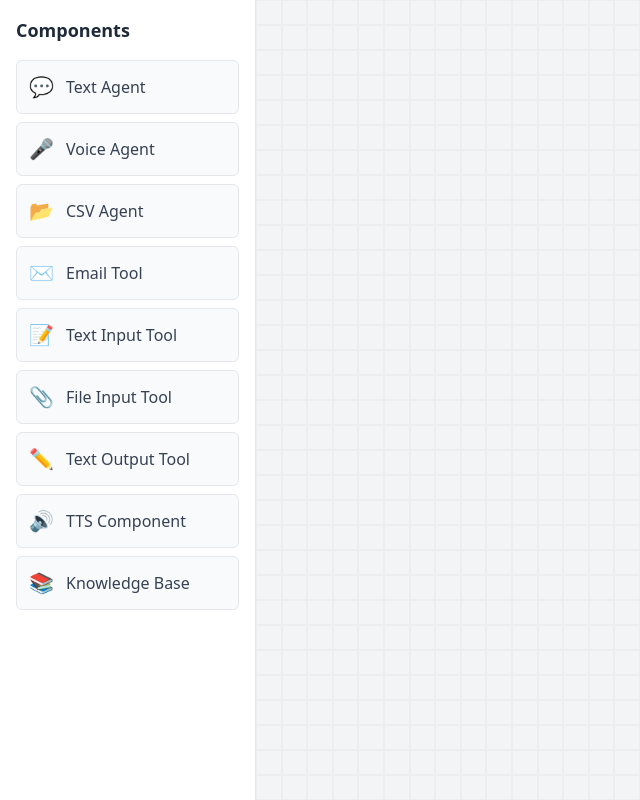
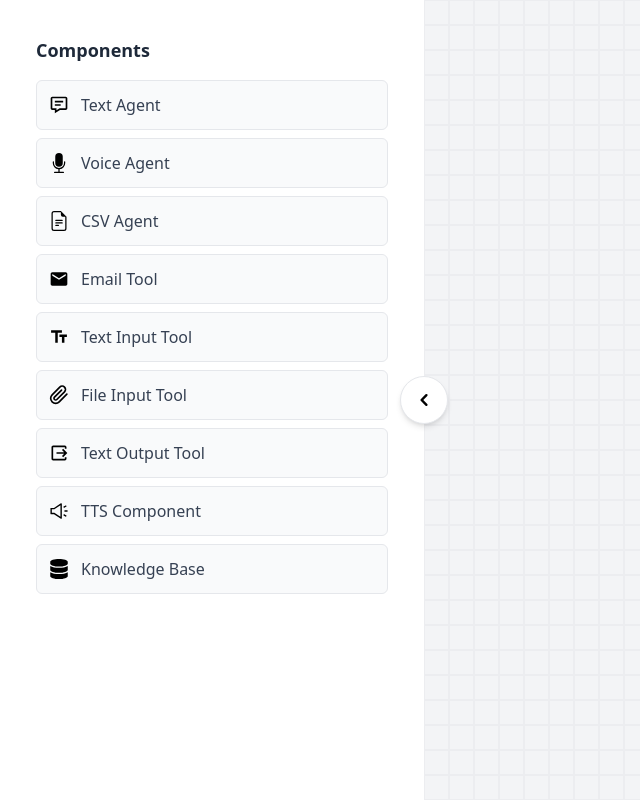
Before and after one commit to VivekNair2/WeaveAI, a React (Vite) app in the folder frontend/: page / in a window 1280 px wide. Shown: the whole page, without its empty margins (0-640 px from the left). Built offline with nearby package versions, Linux system fonts and the light colour scheme.

Commit message:
Collapsible sidebar

```diff
--- a/frontend/package.json
+++ b/frontend/package.json
@@ -13,6 +13,7 @@
     "@tailwindcss/vite": "^4.0.15",
     "react": "^19.0.0",
     "react-dom": "^19.0.0",
+    "react-icons": "^5.5.0",
     "react-router-dom": "^7.4.0",
     "reactflow": "^11.11.4",
     "tailwindcss": "^4.0.15"
--- a/frontend/src/components/playground/Sidebar.tsx
+++ b/frontend/src/components/playground/Sidebar.tsx
@@ -1,22 +1,16 @@
-import React from 'react';
+import React, { useState } from 'react';
+import { HiChevronLeft, HiChevronRight } from 'react-icons/hi';
 
 interface SidebarProps {
   onAddNode: (nodeType: string) => void;
 }
 
-const nodeTypes = [
-  { id: 'Text-Agent', label: 'Text Agent', icon: '💬' },
-  { id: 'Voice-Agent', label: 'Voice Agent', icon: '🎤' },
-  { id: 'CSV-Agent', label: 'CSV Agent', icon: '📂' },
-  { id: 'Email-Tool', label: 'Email Tool', icon: '✉️' },
-  { id: 'Text-Input-Tool', label: 'Text Input Tool', icon: '📝' },
-  { id: 'File-Input-Tool', label: 'File Input Tool', icon: '📎' },
-  { id: 'Text-Output-Tool', label: 'Text Output Tool', icon: '✏️' },
-  { id: 'TTS-Component', label: 'TTS Component', icon: '🔊' },
-  { id: 'Knowledge-Base', label: 'Knowledge Base', icon: '📚' }
-];
+// Import the nodeTemplates directly
+import { nodeTemplates } from '../../pages/Playground';
 
 const Sidebar: React.FC<SidebarProps> = ({ onAddNode }) => {
+  const [collapsed, setCollapsed] = useState(false);
+
   const handleDragStart = (e: React.DragEvent, nodeType: string) => {
     e.dataTransfer.setData('application/reactflow', nodeType);
     e.dataTransfer.effectAllowed = 'move';
@@ -35,23 +29,45 @@ const Sidebar: React.FC<SidebarProps> = ({ onAddNode }) => {
     }, 0);
   };
 
+  const toggleSidebar = () => {
+    setCollapsed(!collapsed);
+  };
+
   return (
-    <div className="w-64 h-full bg-white border-r border-gray-200 overflow-y-auto p-4 shadow-sm select-none">
+    <div className="relative h-full bg-white p-5 shadow-sm">
+      <div className={`h-full bg-white overflow-y-auto select-none transition-all duration-300 ${collapsed ? 'w-0' : 'w-96'}`}>
+        {/* Toggle button - positioned in the middle of the sidebar's right edge */}
+        <button
+          onClick={toggleSidebar}
+          className="absolute top-1/2 -translate-y-1/2 -right-6 z-10 w-12 h-12 rounded-full bg-white shadow-md flex items-center justify-center border border-gray-200 hover:bg-gray-50 transition-colors"
+          aria-label={collapsed ? "Expand sidebar" : "Collapse sidebar"}
+        >
+          {collapsed ? <HiChevronRight size={24} /> : <HiChevronLeft size={24} />}
+        </button>
+
+        <div className={`p-4 ${collapsed ? 'hidden' : 'block'}`}>
           <h2 className="text-lg font-semibold mb-4 text-gray-800">Components</h2>
 
           <div className="space-y-2">
-        {nodeTypes.map((node) => (
+            {Object.entries(nodeTemplates).map(([nodeType, nodeConfig]) => {
+              const IconComponent = nodeConfig.icon;
+              return (
                 <div
-            key={node.id}
+                  key={nodeType}
                   draggable
-            onDragStart={(e) => handleDragStart(e, node.id)}
-            onClick={() => onAddNode(node.id)}
+                  onDragStart={(e) => handleDragStart(e, nodeType)}
+                  onClick={() => onAddNode(nodeType)}
                   className="flex items-center p-3 bg-gray-50 rounded-md cursor-move hover:bg-gray-100 transition-colors border border-gray-200 select-none"
                 >
-            <span className="text-xl mr-3">{node.icon}</span>
-            <span className="text-gray-700">{node.label}</span>
+                  <span className="text-xl mr-3">
+                    <IconComponent size={20} />
+                  </span>
+                  <span className="text-gray-700">{nodeType.replace(/-/g, ' ')}</span>
                 </div>
-        ))}
+              );
+            })}
+          </div>
+        </div>
       </div>
     </div>
   );
--- a/frontend/src/pages/Playground.tsx
+++ b/frontend/src/pages/Playground.tsx
@@ -2,8 +2,15 @@ import { useState, useEffect } from 'react';
 import Sidebar from '../components/playground/Sidebar';
 import Workspace from '../components/playground/Workspace';
 import { NodeData, EdgeData, DataType } from '../types/nodeTypes';
+// Add these imports for icons
+import { BiMessageDetail } from 'react-icons/bi';
+import { BsMicFill, BsFileEarmarkText, BsFileEarmark } from 'react-icons/bs';
+import { MdEmail, MdTextFields, MdOutlineOutput } from 'react-icons/md';
+import { FiPaperclip } from 'react-icons/fi';
+import { AiOutlineSound } from 'react-icons/ai';
+import { FaDatabase } from 'react-icons/fa';
 
-const nodeTemplates: Record<string, { inputs: any[], outputs: any[] }> = {
+export const nodeTemplates: Record<string, { inputs: any[], outputs: any[], icon: React.ElementType }> = {
   "Text-Agent": {
     inputs: [
       { id: 'input-1', name: 'Tools', type: 'string', fieldType: 'input' },
@@ -14,7 +21,8 @@ const nodeTemplates: Record<string, { inputs: any[], outputs: any[] }> = {
     outputs: [
       { id: 'output-1', name: 'Output', type: 'string', fieldType: 'output' },
       { id: 'output-2', name: 'Output', type: 'string', fieldType: 'output' }
-    ]
+    ],
+    icon: BiMessageDetail
   },
   "Voice-Agent": {
     inputs: [
@@ -25,7 +33,8 @@ const nodeTemplates: Record<string, { inputs: any[], outputs: any[] }> = {
       { id: 'input-5', name: 'Instructions', type: 'string', fieldType: 'input' },
       { id: 'input-6', name: 'To Phone Number', type: 'string', fieldType: 'input' }
     ],
-    outputs: []
+    outputs: [],
+    icon: BsMicFill
   },
   "CSV-Agent": {
     inputs: [
@@ -33,9 +42,9 @@ const nodeTemplates: Record<string, { inputs: any[], outputs: any[] }> = {
       { id: 'input-2', name: 'File', type: 'file', fieldType: 'input' },
       { id: 'input-3', name: 'Instructions', type: 'string', fieldType: 'input' }
     ],
-    outputs: []
+    outputs: [],
+    icon: BsFileEarmarkText
   },
-  // New Email Tool
   "Email-Tool": {
     inputs: [
       { id: 'input-1', name: 'Sender Mail', type: 'string', fieldType: 'input' },
@@ -46,36 +55,36 @@ const nodeTemplates: Record<string, { inputs: any[], outputs: any[] }> = {
     ],
     outputs: [
       { id: 'output-1', name: 'Status', type: 'string', fieldType: 'output' }
-    ]
+    ],
+    icon: MdEmail
   },
-  // New Text Input Tool
   "Text-Input-Tool": {
     inputs: [
       { id: 'input-1', name: 'Text', type: 'string', fieldType: 'input' }
     ],
     outputs: [
       { id: 'output-1', name: 'Text', type: 'string', fieldType: 'output' }
-    ]
+    ],
+    icon: MdTextFields
   },
-  // New File Input Tool
   "File-Input-Tool": {
     inputs: [
       { id: 'input-1', name: 'File', type: 'file', fieldType: 'input' }
     ],
     outputs: [
       { id: 'output-1', name: 'File', type: 'file', fieldType: 'output' }
-    ]
+    ],
+    icon: FiPaperclip
   },
-  // New Text Output Tool
   "Text-Output-Tool": {
     inputs: [
       { id: 'input-1', name: 'Text', type: 'string', fieldType: 'input' }
     ],
     outputs: [
       { id: 'output-1', name: 'Output', type: 'string', fieldType: 'output', display: true }
-    ]
+    ],
+    icon: MdOutlineOutput
   },
-  // New TTS Component
   "TTS-Component": {
     inputs: [
       { id: 'input-1', name: 'Service', type: 'string', fieldType: 'input', options: ['OpenAI', 'ElevenLabs', 'Deepgram'] },
@@ -84,16 +93,17 @@ const nodeTemplates: Record<string, { inputs: any[], outputs: any[] }> = {
     ],
     outputs: [
       { id: 'output-1', name: 'Audio', type: 'string', fieldType: 'output', display: true }
-    ]
+    ],
+    icon: AiOutlineSound
   },
-  // New Knowledge Base Component
   "Knowledge-Base": {
     inputs: [
       { id: 'input-1', name: 'File', type: 'file', fieldType: 'input' }
     ],
     outputs: [
       { id: 'output-1', name: 'Content', type: 'string', fieldType: 'output', display: true }
-    ]
+    ],
+    icon: FaDatabase
   }
 };
 
```
Also changed, not shown: 1 other file (tests, documents, lock files or other folders). Lines whose indentation alone changed are shown as unchanged.
